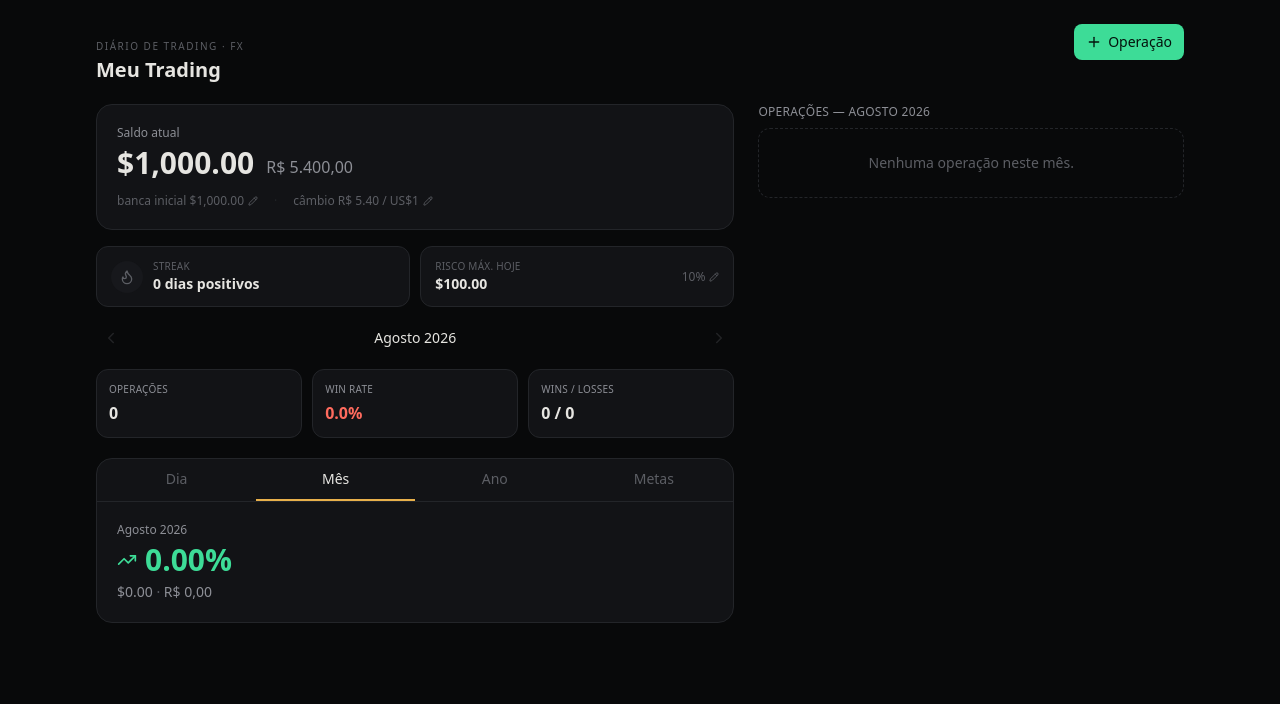
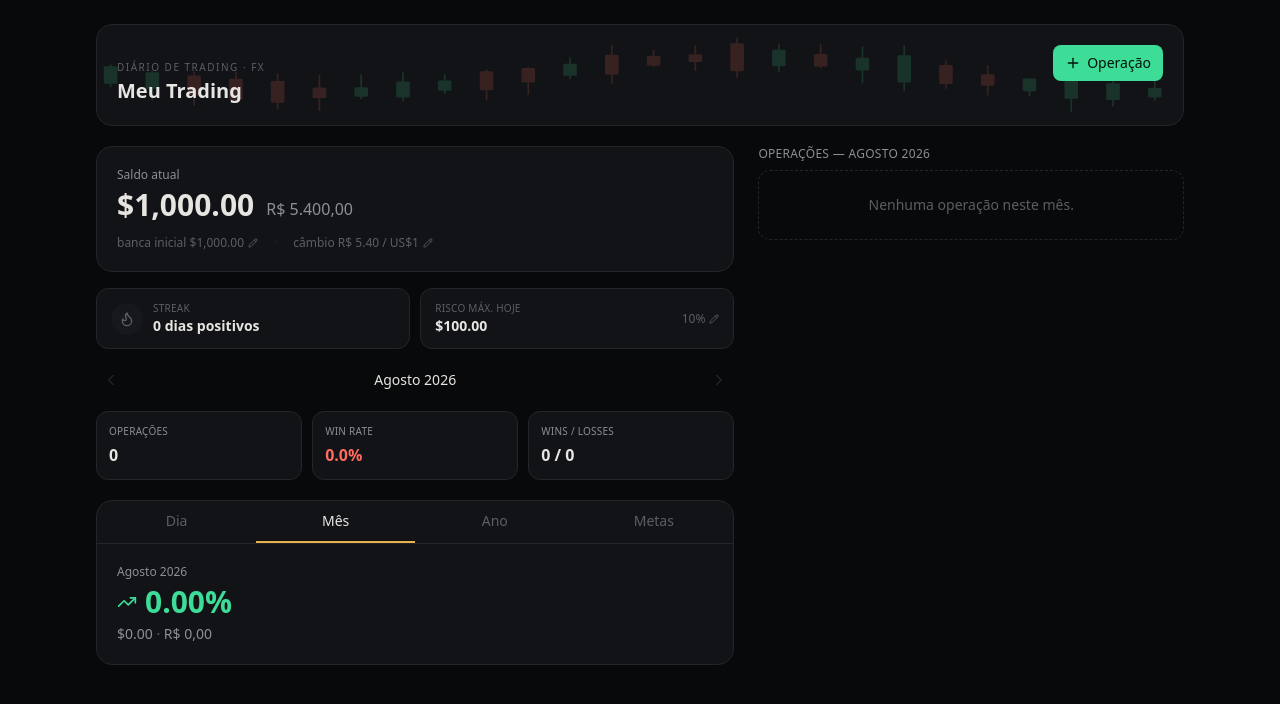
Before and after one commit to tiagodecarom94-sys/Jornal-Diario-3, a React (Vite) app: page / in a window 1280 px wide. Shown: the top 704 px of the page. Built offline with nearby package versions, Linux system fonts and the light colour scheme.

Commit message:
Update App.jsx

```diff
--- a/src/App.jsx
+++ b/src/App.jsx
@@ -20,6 +20,31 @@ const C = {
 
 const MONTH_NAMES = ["Janeiro","Fevereiro","Março","Abril","Maio","Junho","Julho","Agosto","Setembro","Outubro","Novembro","Dezembro"];
 const WEEKDAY = ["dom","seg","ter","qua","qui","sex","sáb"];
+
+// deterministic decorative candlestick pattern for the header background
+function seededRandom(seed) {
+  let s = seed;
+  return () => {
+    s = (s * 9301 + 49297) % 233280;
+    return s / 233280;
+  };
+}
+const HEADER_CANDLES = (() => {
+  const rand = seededRandom(7);
+  return Array.from({ length: 26 }, (_, i) => {
+    const base = 45 + Math.sin(i / 3.2) * 16;
+    const bodyH = 6 + rand() * 20;
+    const up = rand() > 0.42;
+    const top = base - bodyH / 2;
+    const bottom = base + bodyH / 2;
+    return {
+      top, bottom,
+      wickTop: top - rand() * 12,
+      wickBottom: bottom + rand() * 12,
+      up,
+    };
+  });
+})();
 
 function todayStr() {
   const d = new Date();
@@ -333,7 +358,27 @@ export default function TradingJournal() {
   return (
     <div style={{ background: C.bg, color: C.text, minHeight: "100vh" }} className="font-sans px-4 py-5 sm:px-8 sm:py-6 max-w-2xl lg:max-w-6xl mx-auto">
       {/* header */}
-      <div className="flex items-baseline justify-between mb-5">
+      <div
+        style={{ background: C.surface, border: `1px solid ${C.border}` }}
+        className="relative overflow-hidden rounded-2xl px-4 py-4 sm:px-5 sm:py-5 mb-5"
+      >
+        <svg
+          viewBox="0 0 640 90"
+          preserveAspectRatio="none"
+          className="absolute inset-0 w-full h-full pointer-events-none"
+        >
+          {HEADER_CANDLES.map((cd, i) => {
+            const x = i * (640 / HEADER_CANDLES.length) + 4;
+            const color = cd.up ? C.gain : C.loss;
+            return (
+              <g key={i} opacity={0.16}>
+                <line x1={x + 4} x2={x + 4} y1={cd.wickTop} y2={cd.wickBottom} stroke={color} strokeWidth="1" />
+                <rect x={x} y={Math.min(cd.top, cd.bottom)} width="8" height={Math.max(2, Math.abs(cd.bottom - cd.top))} fill={color} rx="1" />
+              </g>
+            );
+          })}
+        </svg>
+        <div className="relative flex items-baseline justify-between">
           <div>
             <div style={{ color: C.faint, letterSpacing: "0.15em" }} className="text-[10px] uppercase font-medium">Diário de Trading · FX</div>
             <h1 style={{ color: C.text }} className="text-xl font-semibold mt-0.5">Meu Trading</h1>
@@ -345,6 +390,7 @@ export default function TradingJournal() {
           >
             <Plus size={16} /> Operação
           </button>
+        </div>
       </div>
 
       <div className="lg:grid lg:grid-cols-[1.5fr_1fr] lg:gap-6 lg:items-start">
```
Lines whose indentation alone changed are shown as unchanged.
